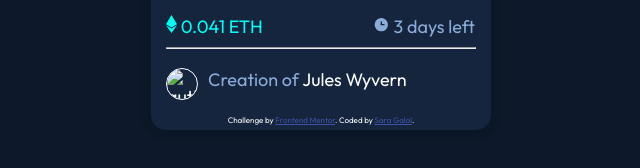
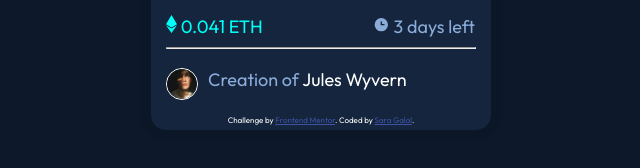
Before and after one commit to SaraGadAlMawla/CSS-HTML-Projects, a plain HTML site: page index.html in a window 1280 px wide. Shown: the part 536-704 px from the top of the page, 319-959 px from the left. Drawn offline with Linux system fonts and the light colour scheme; the site is published under a folder, as on GitHub Pages, so addresses that start at the root find nothing.

Commit message:
minor html change

```diff
--- a/index.html
+++ b/index.html
@@ -40,7 +40,7 @@
       <hr>
       <div class="author">
         <!-- Author info here -->
-        <img id="author-pic" src="/images/image-avatar.png" alt="author's photo">
+        <img id="author-pic" src="images/image-avatar.png" alt="author's photo">
         <p>
           <span class="greyish">Creation of</span>
           <span class="cyan-hover">Jules Wyvern</span>
```
